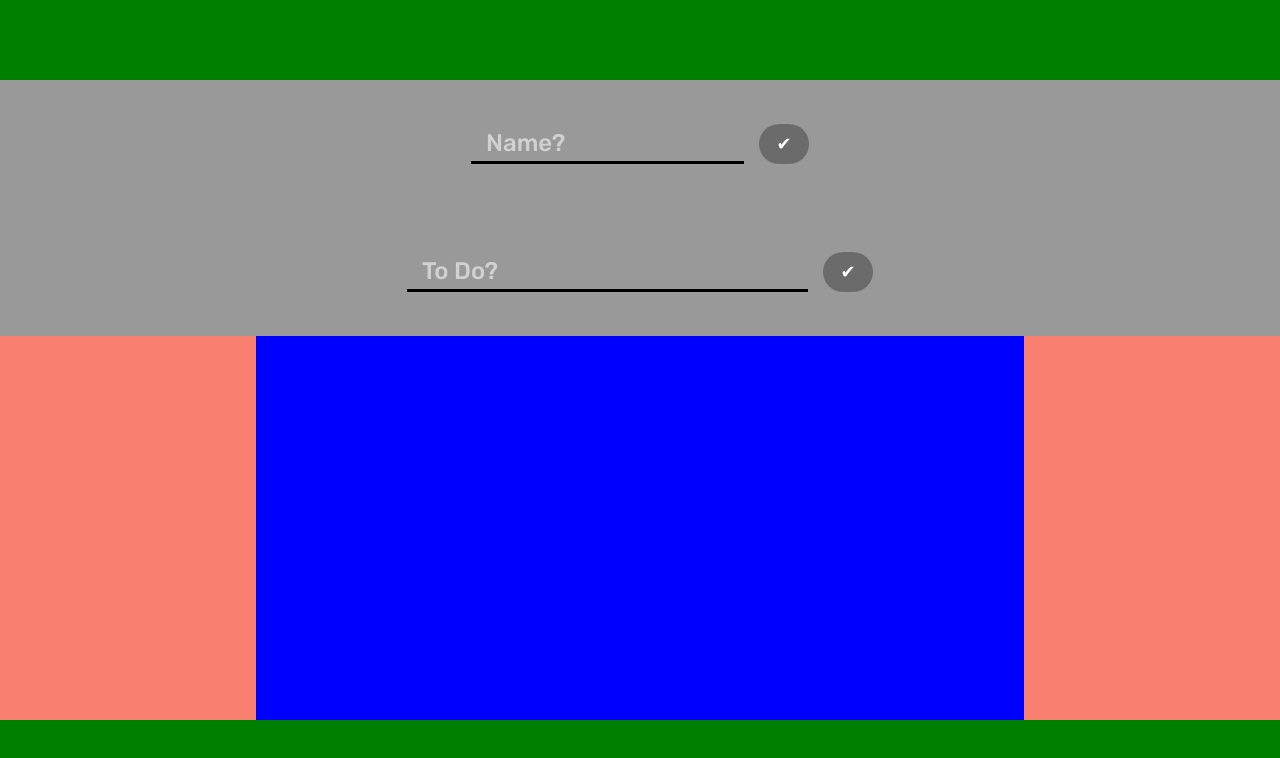
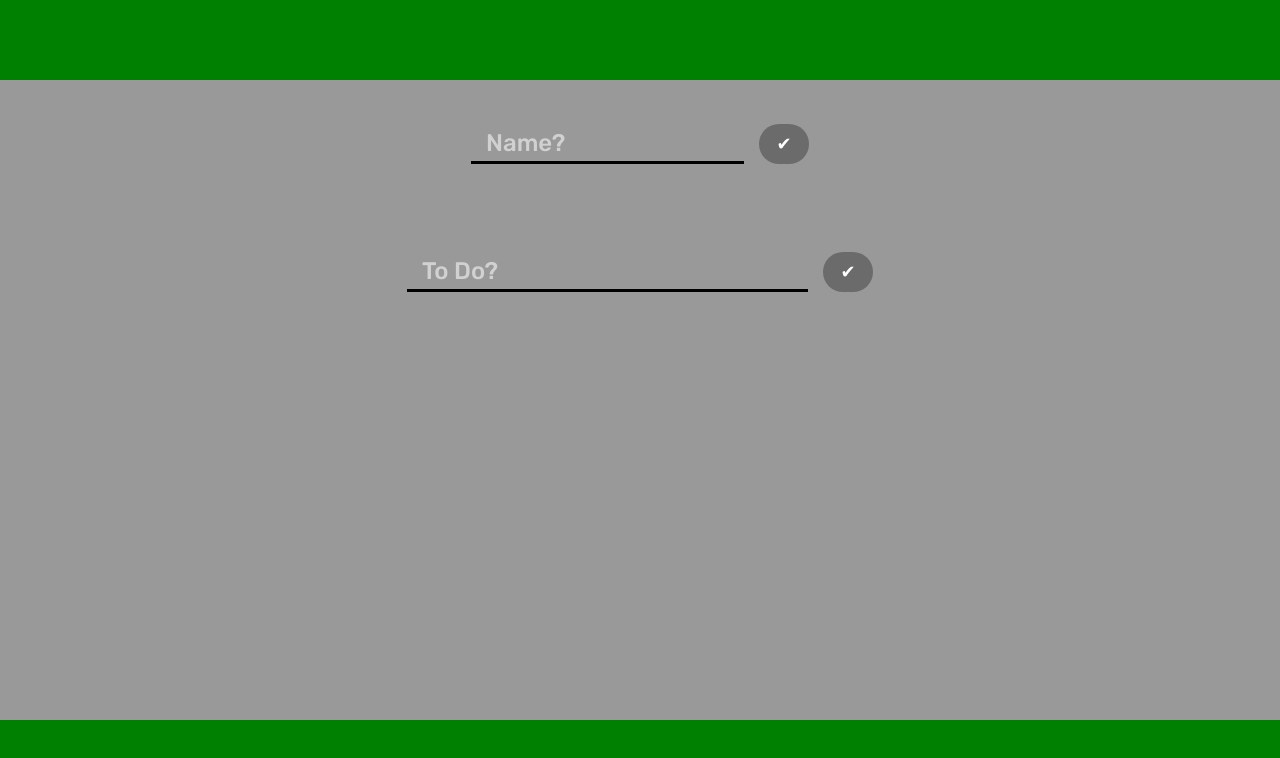
Before and after one commit to taehwan920/react-todo, a React (Create React App) app: page / in a window 1280 px wide. Shown: the top 758 px of the page. Built offline with nearby package versions, Linux system fonts and the light colour scheme.

Commit message:
Complete Color/display CSS
색상 및 형식 CSS 작업 완료함.

```diff
--- a/src/styles/todopart/ControlToDo.css
+++ b/src/styles/todopart/ControlToDo.css
@@ -3,7 +3,7 @@
 .toDoList{
     width: 100%;
     height: 60%;
-    background: salmon;
+    background: rgba(0,0,0,0.4);
     display: flex;
     flex-flow: column;
     justify-content: flex-start;
@@ -13,9 +13,27 @@
 .toDoBoxContainer{
     height: 100%;
     width: 60%;
-    background: blue;
+    background: none;
     overflow : scroll;
     overflow-x : hidden;
+}
+
+::-webkit-scrollbar{
+    width: 8px;
+}
+
+::-webkit-scrollbar-button{
+    background: none;
+}
+
+::-webkit-scrollbar-thumb{
+    background: rgba(0, 0, 0, 0.7);
+    border: none;
+    border-radius: 10px;
+}
+
+::-webkit-scrollbar-track{
+    background: none;
 }
 
 @media (max-width: 1000px) {
--- a/src/styles/todopart/toDoBox.css
+++ b/src/styles/todopart/toDoBox.css
@@ -9,18 +9,21 @@
     flex-flow:wrap;
     justify-content: center;
     align-items: flex-start;
-    background: silver;
-    border-bottom: 1px solid black;
+    background: inherit;
+}
+.toDoBox:first-child{
+    margin-top:30px;
 }
 
 .toDo{
     width:90%;
     list-style: none;
-    background: chocolate;
+    background: inherit;
     font-size: 26px;
     display: flex;
     justify-content: space-between;
     align-items: center;
+    z-index: 2;
 }
 
 .btnBox{
--- a/src/styles/todopart/updateInput.css
+++ b/src/styles/todopart/updateInput.css
@@ -3,9 +3,8 @@
     height: 40px;
     background: lavender;
     pointer-events: none;
-    transform: translateX(-5%) translateY(-100%);
     opacity: 0;
-    transition: all 0.5s ease-in-out;
+    transition: all 0.2s ease-in-out;
 }
 
 .updateInput{
@@ -28,6 +27,5 @@
 
 .actBox{
     pointer-events: all;
-    transform: translateX(0%) translateY(0%);
     opacity: 1;
 }
```
Also changed, not shown: src/images/sheep1600.jpg (added), src/images/sheepphone.jpg (added).
